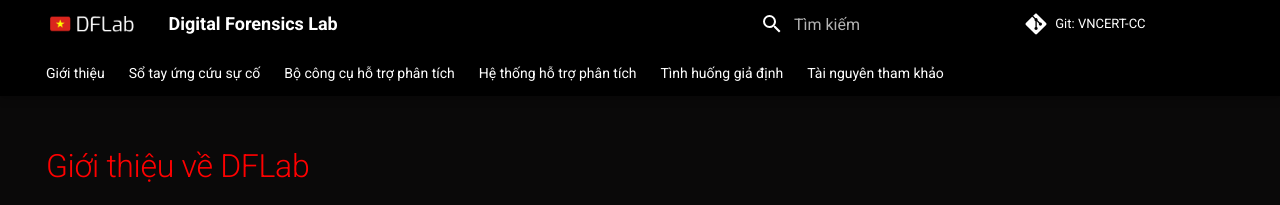
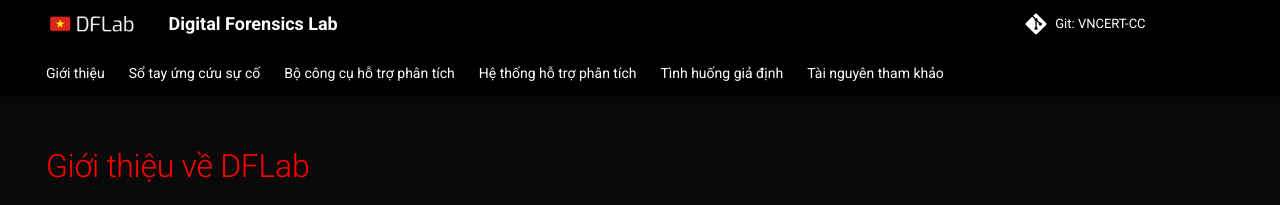
Before and after one commit to VNCERT-CC/digital-forensics-lab, an MkDocs documentation site: the page built from docs/README.md, in a window 1280 px wide. Shown: the top 205 px of the page. Built offline with MkDocs 1.6.1 and Material for MkDocs 9.7.7, drawn with Linux system fonts in a browser that asks for light colours; comment, search, counter and statistics services are not loaded.

Commit message:
hide search

```diff
--- a/docs/stylesheets/extra.css
+++ b/docs/stylesheets/extra.css
@@ -63,3 +63,8 @@ a:hover {
 .md-footer, .md-footer-meta {
   background-color: #0a0909 !important;
 }
+
+.md-search {
+  /* No search for vietnamese :( */
+  display: none !important;
+}
```
